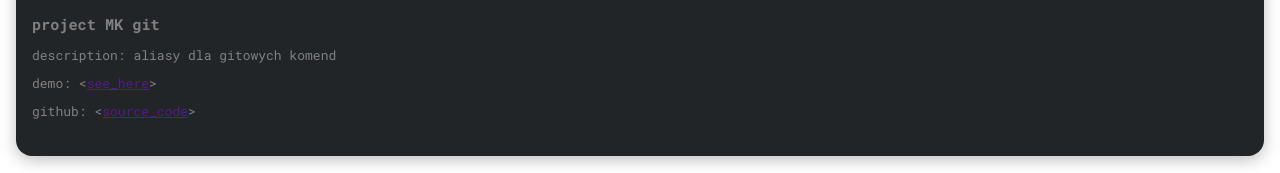
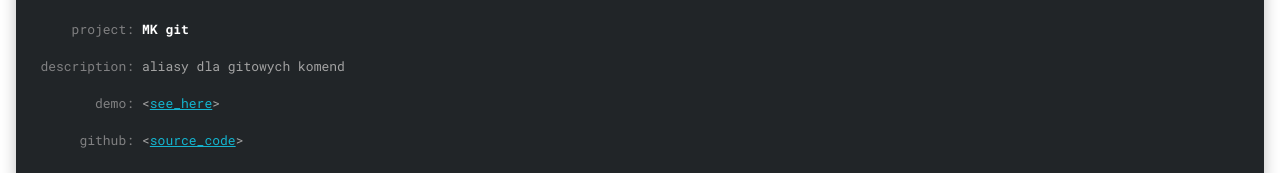
Before and after one commit to krystianmaslak/portfolio-demo, a website built with webpack: page src/pages/index.html in a window 1280 px wide. Shown: the part 2529-2702 px from the top of the page. Built offline with nearby package versions, Linux system fonts and the light colour scheme.

Commit message:
complete windows: projects

```diff
--- a/src/pages/index.html
+++ b/src/pages/index.html
@@ -89,18 +89,20 @@
           </div>
           <div class="project__content">
             <img src="../assets/img/github.svg" alt="">
-            <h3 class="project__title"><span>project</span> <span>MK git</span></h3>
-            <p>
-              <span>description:</span>
+            <h3 class="project__grid project__title">
+              <span class="project__label">project:</span> <span>MK git</span>
+            </h3>
+            <p class="project__grid">
+              <span class="project__label">description:</span>
               <span>aliasy dla gitowych komend</span>
             </p>
-            <p>
-              <span>demo:</span>
-              <span>&lt;<a href="" title="MK git - demo">see_here</a>&gt;</span>
+            <p class="project__grid">
+              <span class="project__label">demo:</span>
+              <span>&lt;<a class="project__link" href="" title="MK git - demo">see_here</a>&gt;</span>
             </p>
-            <p>
-              <span>github:</span>
-              <span>&lt;<a href="" title="MK git - code">source_code</a>&gt;</span>
+            <p class="project__grid">
+              <span class="project__label">github:</span>
+              <span>&lt;<a class="project__link" href="" title="MK git - code">source_code</a>&gt;</span>
             </p>
         </div>
         </article>
--- a/src/scss/_variables.scss
+++ b/src/scss/_variables.scss
@@ -1,9 +1,11 @@
+$Blue: #1070CA;
+$console: #808082;
+$darkGray: #1E1E1E;
+$gray: #212528;
+$consoleLight: #A3A3A3;
+$consoleLink: #14B5D0;
+$LightBlue: #4DA8FF;
+$LighterBlue: #DBEAF7;
+$mediumGray: #464A4D;
 $text: #425A70;
 $textDark: #234361;
-$Blue: #1070CA;
-$console: #808082;
-$gray: #212528;
-$darkGray: #1E1E1E;
-$mediumGray: #464A4D;
-$LightBlue: #4DA8FF;
-$LighterBlue: #DBEAF7;
--- a/src/scss/modules/projects.scss
+++ b/src/scss/modules/projects.scss
@@ -18,8 +18,11 @@
 .project {
     background: $gray;
     border-radius: 16px;
-    overflow: hidden; //do obcinania wszystkiego
-    color: $console;
+    overflow: hidden; //do obcinania wszystkiego (brzegów)
+    color: $consoleLight;
+    font-weight: normal;
+    font-size: 13px;
+    line-height: 24px;
     font-family: Roboto Mono;
     font-size: 13px;
     box-shadow: 0px 4px 16px rgba(0, 0, 0, 0.25);
@@ -34,6 +37,27 @@
     &__content {
       padding: 24px 16px;
     }
+    &__grid {
+      display: grid;
+      grid-template-columns: 102px 1fr;
+      column-gap: 8px;
+    }
+    &__label {
+      display: block;
+      text-align: right;
+      color: $console;
+      font-weight: normal;
+    }
+    &__link {
+      color: $consoleLink;
+    }
+
+    &__title {
+      font-weight: bold;
+      font-size: 13px;
+      line-height: 24px;
+      color: #fff;
+    }
     &__window {
         height: 40px;
         background: $darkGray;
```
